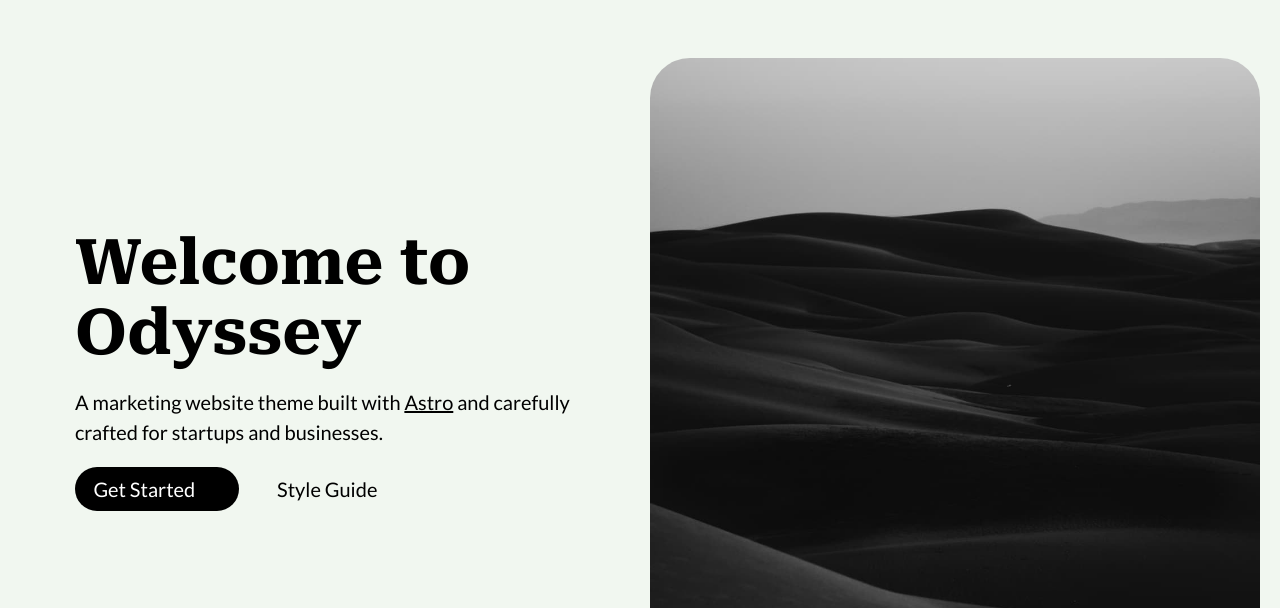
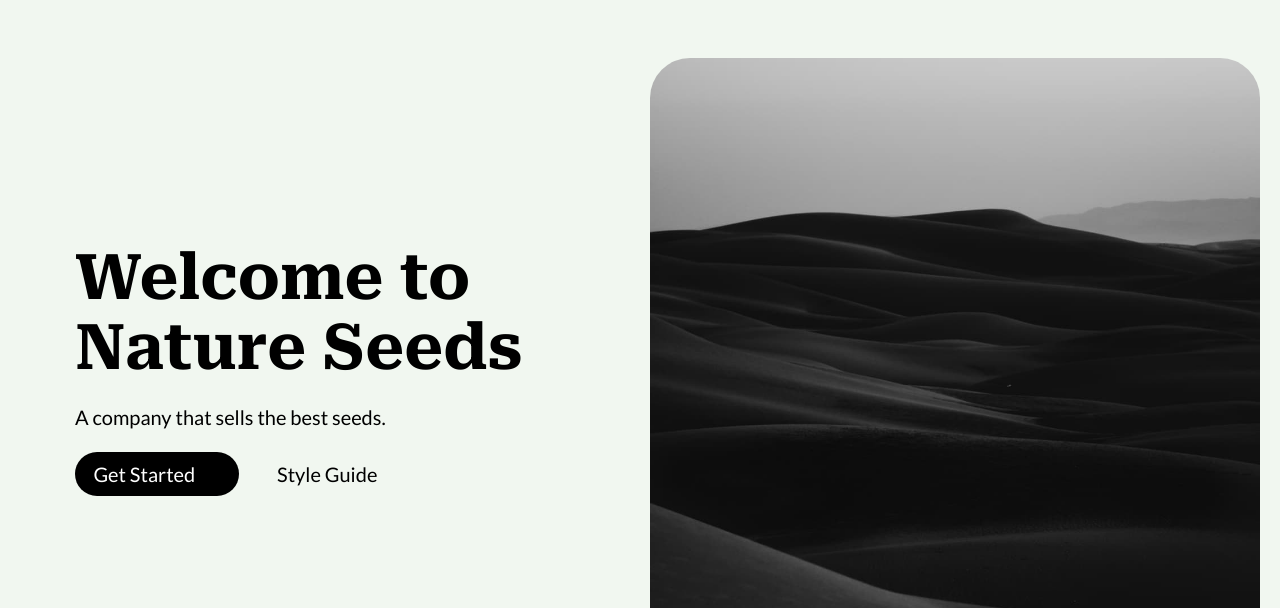
Before and after one commit to NatureSeeds/natureseeds.github.io, an Astro site: page / in a window 1280 px wide. Shown: the part 192-800 px from the top of the page. Built offline with nearby package versions, Linux system fonts and the light colour scheme; Astro itself is replaced by a stand-in of ours; some icons are missing.

Commit message:
Update HomeHeroSection.astro

```diff
--- a/src/components/sections/heros/HomeHeroSection.astro
+++ b/src/components/sections/heros/HomeHeroSection.astro
@@ -8,13 +8,9 @@ import {ThemeSwitcher} from '../../theme-switcher/theme-switcher';
 <Container>
 	<section class="hero-section__section">
 		<div class="hero-section__text">
-				<h1>Welcome to Odyssey</h1>
+				<h1>Welcome to Nature Seeds</h1>
 				<p>
-					A marketing website theme built with <a
-						href="https://astro.build"
-						target="_blank"
-						rel="noreferrer">Astro</a
-					> and carefully crafted for startups and businesses.
+					A company that sells the best seeds.
 				</p>
 				<div class="hero-btns__container">
 					<Button href="/theme/get-started" customIcon
```
